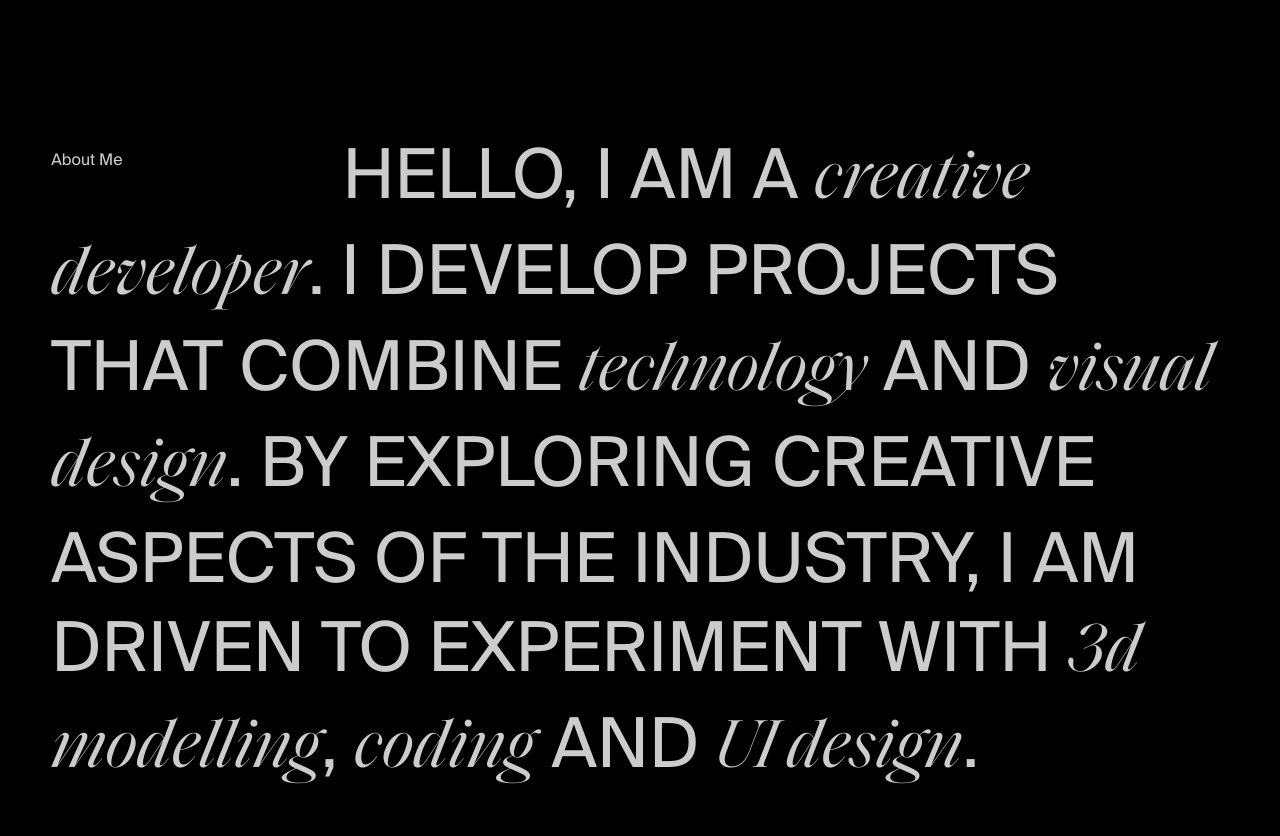
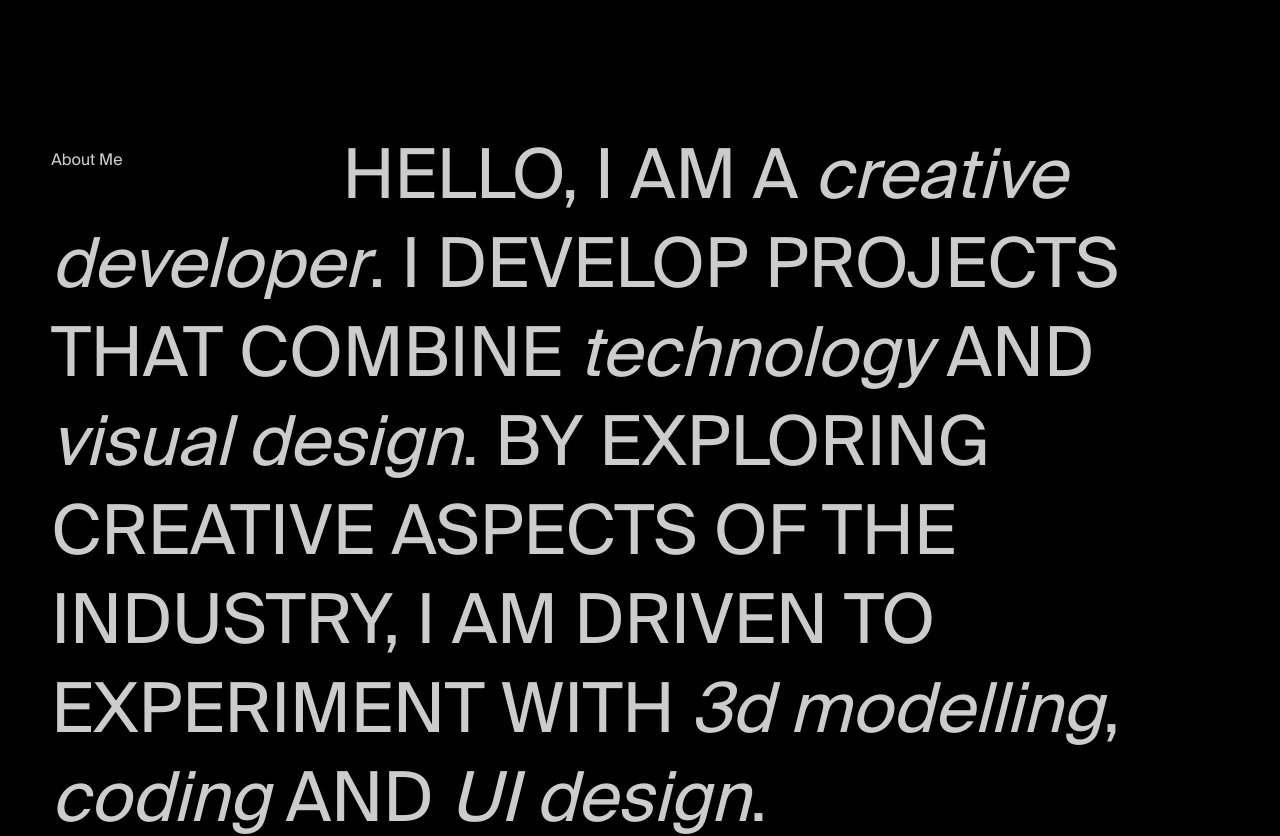
Before and after one commit to Olowodev/my-portfolio-next1.3, a Next.js app: page / in a window 1280 px wide. Shown: the part 720-1556 px from the top of the page. Built offline with nearby package versions, Linux system fonts and the light colour scheme; a web font is replaced by a local one.

Commit message:
Update About.module.css

```diff
--- a/styles/homeStyles/About.module.css
+++ b/styles/homeStyles/About.module.css
@@ -22,7 +22,8 @@
     font-size: calc(.7rem + 4.5vw);
 }
 .paragraph span {
-    font-family: 'Saol';
+/*     font-family: 'Saol'; */
+    font-style: italic;
 }
 
 .title {
```
